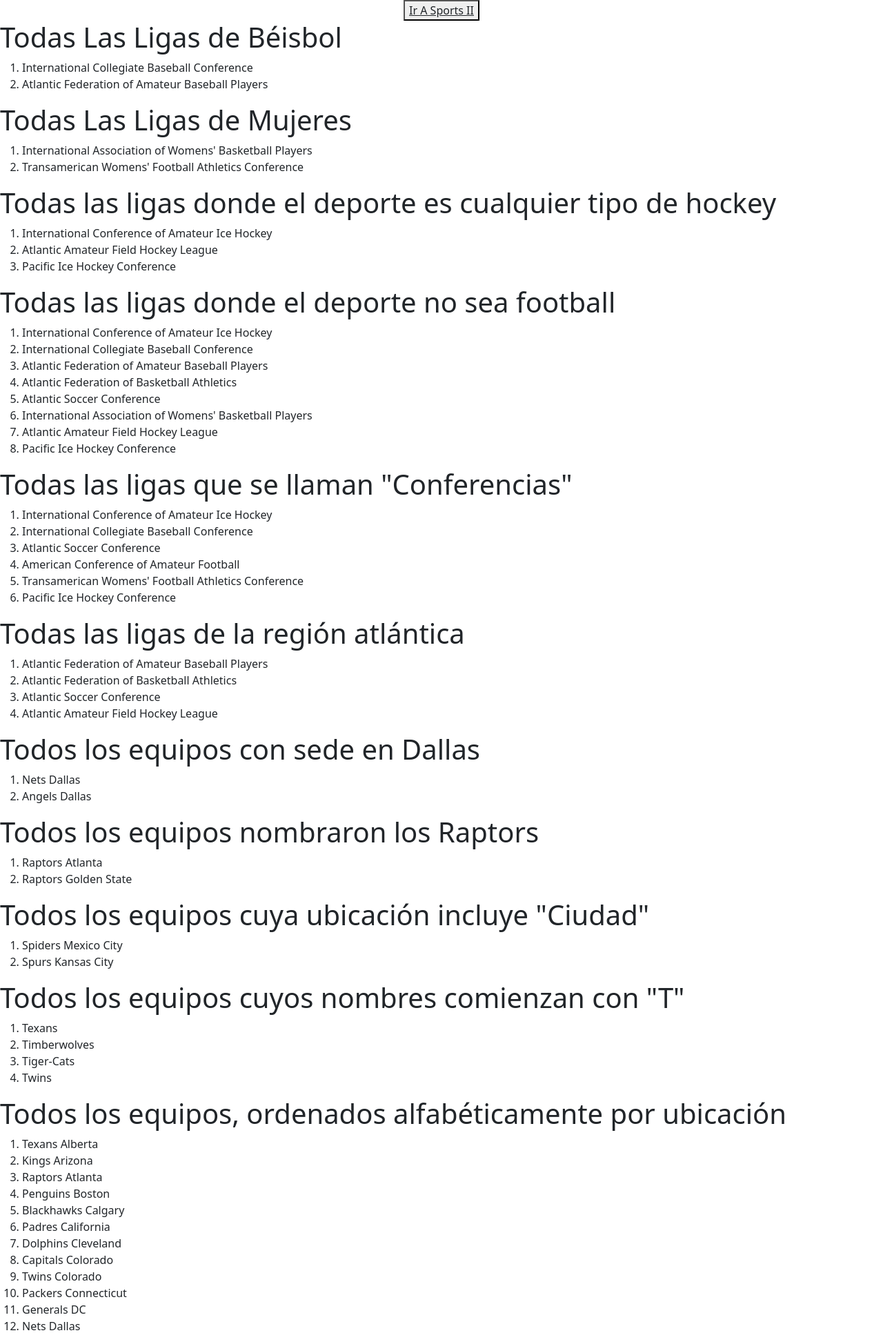
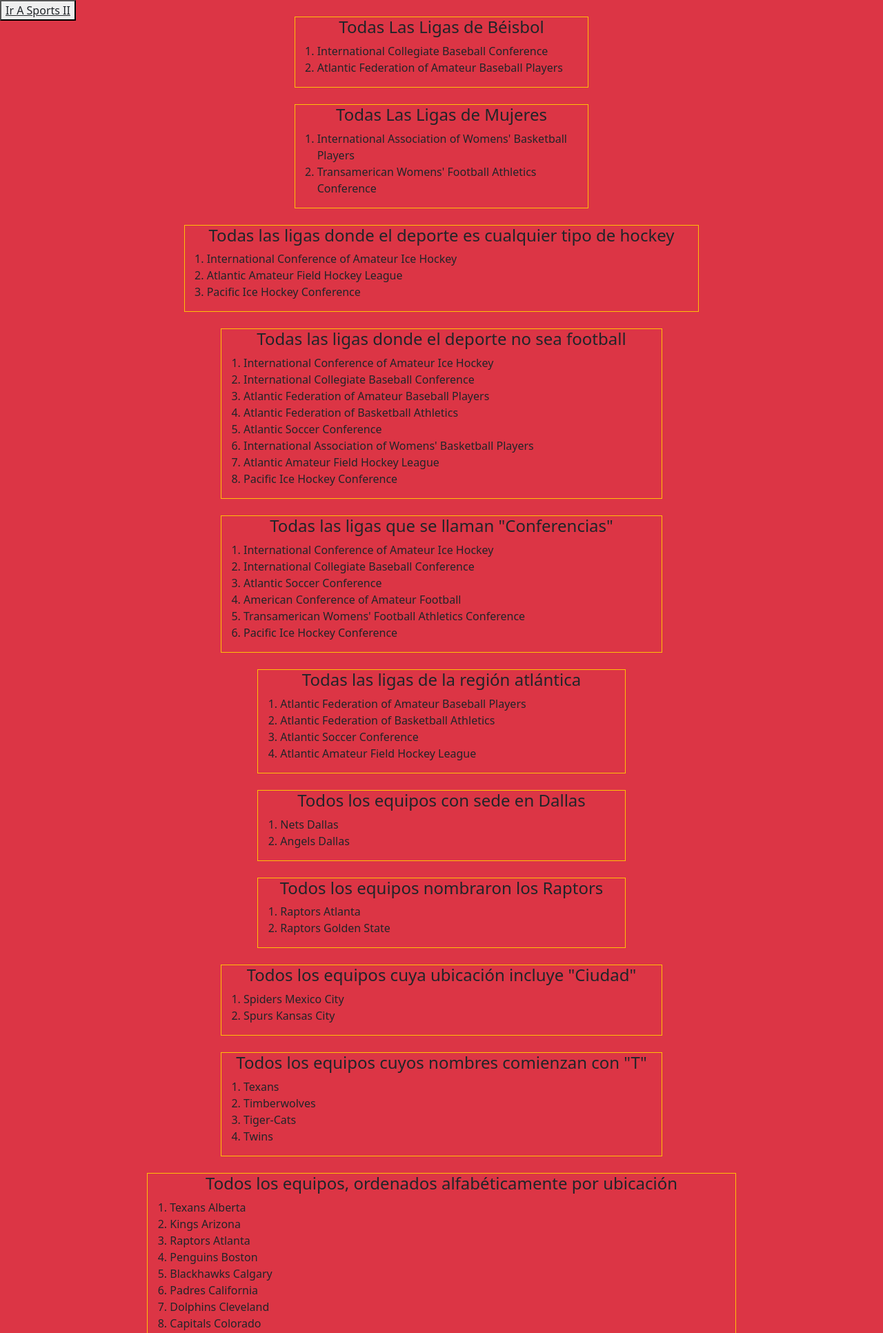
Before and after one commit to SebaChuaqui/django-orm-sport, a Django app: page / in a window 1280 px wide. Shown: the top 1932 px of the page at 69% size. Run offline with Django 3.2, Linux system fonts and the light colour scheme; data comes from the database, SQL or seed files in the repository.

Commit message:
Django-orm-Sport II Final

```diff
--- a/leagues/templates/leagues/index.html
+++ b/leagues/templates/leagues/index.html
@@ -4,13 +4,15 @@
 		<title>Sports Leagues</title>
 		<link href="https://cdn.jsdelivr.net/npm/bootstrap@5.1.0/dist/css/bootstrap.min.css" rel="stylesheet" integrity="sha384-KyZXEAg3QhqLMpG8r+8fhAXLRk2vvoC2f3B09zVXn8CA5QIVfZOJ3BCsw2P0p/We" crossorigin="anonymous">
 	</head>
-	<body>
-		<div id="homebtn" class="d-flex justify-content-center" >
-			<button id="ir_pagina_2">
-				<a class="text-dark" href="/index2">Ir A Sports II</a>
+	<body class="bg-danger mt-4">
+		<div id="homebtn" class="d-flex fixed-top" >
+			<button>
+				<a class="text-dark bg-gradient-light" href="/index2">Ir A Sports II</a>
 			</button>
 		</div>
-		<h1>Todas Las Ligas de Béisbol</h1>
+		<div class="d-flex justify-content-center" >
+			<div class="border border-warning col-xs-12 col-md-4">
+			<h4 class="text-center">Todas Las Ligas de Béisbol</h4>
 			<ol>
 				{% for league in consulta1 %}
 					<li>{{league.name}}</li>
@@ -18,8 +20,12 @@
 					<p>No leagues found.  Try <code>python manage.py loaddata data.json</code>, or, if that doesn't work, going <a href="{% url 'make_data' %}">here</a> (but be prepared to wait).</p>
 				{% endfor %}
 			</ol>
-
-		<h1>Todas Las Ligas de Mujeres</h1>
+			</div>
+		</div>
+		<br>
+		<div class="d-flex justify-content-center" >
+			<div class="border border-warning col-xs-12 col-md-4">
+			<h4 class="text-center">Todas Las Ligas de Mujeres</h4>
 			<ol>
 				{% for league in consulta2 %}
 					<li>{{league.name}}</li>
@@ -27,8 +33,12 @@
 					<p>No leagues found.  Try <code>python manage.py loaddata data.json</code>, or, if that doesn't work, going <a href="{% url 'make_data' %}">here</a> (but be prepared to wait).</p>
 				{% endfor %}
 			</ol>
-
-		<h1>Todas las ligas donde el deporte es cualquier tipo de hockey</h1>
+			</div>
+		</div>
+		<br>
+		<div class="d-flex justify-content-center" >
+			<div class="border border-warning col-xs-12 col-md-7">
+			<h4 class="text-center">Todas las ligas donde el deporte es cualquier tipo de hockey</h4>
 			<ol>
 				{% for league in consulta3 %}
 					<li>{{league.name}}</li>
@@ -36,8 +46,12 @@
 					<p>No leagues found.  Try <code>python manage.py loaddata data.json</code>, or, if that doesn't work, going <a href="{% url 'make_data' %}">here</a> (but be prepared to wait).</p>
 				{% endfor %}
 			</ol>
-
-		<h1>Todas las ligas donde el deporte no sea football</h1>
+			</div>
+		</div>
+		<br>
+		<div class="d-flex justify-content-center" >
+			<div class="border border-warning col-xs-12 col-md-6">
+			<h4 class="text-center">Todas las ligas donde el deporte no sea football</h4>
 			<ol>
 				{% for league in consulta4 %}
 					<li>{{league.name}}</li>
@@ -45,8 +59,12 @@
 					<p>No leagues found.  Try <code>python manage.py loaddata data.json</code>, or, if that doesn't work, going <a href="{% url 'make_data' %}">here</a> (but be prepared to wait).</p>
 				{% endfor %}
 			</ol>
-
-		<h1>Todas las ligas que se llaman "Conferencias"</h1>
+			</div>
+		</div>
+		<br>
+		<div class="d-flex justify-content-center" >
+			<div class="border border-warning col-xs-12 col-md-6">
+			<h4 class="text-center">Todas las ligas que se llaman "Conferencias"</h4>
 			<ol>
 				{% for league in consulta5 %}
 					<li>{{league.name}}</li>
@@ -54,8 +72,12 @@
 					<p>No leagues found.  Try <code>python manage.py loaddata data.json</code>, or, if that doesn't work, going <a href="{% url 'make_data' %}">here</a> (but be prepared to wait).</p>
 				{% endfor %}
 			</ol>
-
-		<h1>Todas las ligas de la región atlántica</h1>
+			</div>
+		</div>
+		<br>
+		<div class="d-flex justify-content-center" >
+			<div class="border border-warning col-xs-12 col-md-5">
+			<h4 class="text-center">Todas las ligas de la región atlántica</h4>
 			<ol>
 				{% for league in consulta6 %}
 					<li>{{league.name}}</li>
@@ -63,8 +85,12 @@
 					<p>No leagues found.  Try <code>python manage.py loaddata data.json</code>, or, if that doesn't work, going <a href="{% url 'make_data' %}">here</a> (but be prepared to wait).</p>
 				{% endfor %}
 			</ol>
-
-		<h1>Todos los equipos con sede en Dallas</h1>
+			</div>
+		</div>
+		<br>
+		<div class="d-flex justify-content-center" >
+			<div class="border border-warning col-xs-12 col-md-5">
+			<h4 class="text-center">Todos los equipos con sede en Dallas</h4>
 			<ol>
 				{% for Team in consulta7 %}
 					<li>{{ Team.team_name }} {{Team.location}}</li>
@@ -72,8 +98,12 @@
 					<p>No leagues found.  Try <code>python manage.py loaddata data.json</code>, or, if that doesn't work, going <a href="{% url 'make_data' %}">here</a> (but be prepared to wait).</p>
 				{% endfor %}
 			</ol>
-
-		<h1>Todos los equipos nombraron los Raptors</h1>
+			</div>
+		</div>
+		<br>
+		<div class="d-flex justify-content-center" >
+			<div class="border border-warning col-xs-12 col-md-5">
+			<h4 class="text-center">Todos los equipos nombraron los Raptors</h4>
 			<ol>
 				{% for Team in consulta8 %}
 					<li>{{Team.team_name}} {{Team.location}} </li>
@@ -81,8 +111,12 @@
 					<p>No leagues found.  Try <code>python manage.py loaddata data.json</code>, or, if that doesn't work, going <a href="{% url 'make_data' %}">here</a> (but be prepared to wait).</p>
 				{% endfor %}
 			</ol>
-
-		<h1>Todos los equipos cuya ubicación incluye "Ciudad"</h1>
+			</div>
+		</div>
+		<br>
+		<div class="d-flex justify-content-center" >
+			<div class="border border-warning col-xs-12 col-md-6">
+			<h4 class="text-center">Todos los equipos cuya ubicación incluye "Ciudad"</h4>
 			<ol>
 				{% for Team in consulta9 %}
 					<li>{{ Team.team_name }} {{Team.location}}</li>
@@ -90,8 +124,12 @@
 					<p>No leagues found.  Try <code>python manage.py loaddata data.json</code>, or, if that doesn't work, going <a href="{% url 'make_data' %}">here</a> (but be prepared to wait).</p>
 				{% endfor %}
 			</ol>
-
-		<h1>Todos los equipos cuyos nombres comienzan con "T"</h1>
+			</div>
+		</div>
+		<br>
+		<div class="d-flex justify-content-center" >
+			<div class="border border-warning col-xs-12 col-md-6">
+			<h4 class="text-center">Todos los equipos cuyos nombres comienzan con "T"</h4>
 			<ol>
 				{% for Team in consulta10 %}
 					<li>{{Team.team_name}}</li>
@@ -99,8 +137,12 @@
 					<p>No leagues found.  Try <code>python manage.py loaddata data.json</code>, or, if that doesn't work, going <a href="{% url 'make_data' %}">here</a> (but be prepared to wait).</p>
 				{% endfor %}
 			</ol>
-
-		<h1>Todos los equipos, ordenados alfabéticamente por ubicación</h1>
+			</div>
+		</div>
+		<br>
+		<div class="d-flex justify-content-center" >
+			<div class="border border-warning col-xs-12 col-md-8">
+			<h4 class="text-center">Todos los equipos, ordenados alfabéticamente por ubicación</h4>
 			<ol>
 				{% for Team in consulta11 %}
 					<li>{{Team.team_name}} {{Team.location}}</li>
@@ -108,8 +150,12 @@
 					<p>No leagues found.  Try <code>python manage.py loaddata data.json</code>, or, if that doesn't work, going <a href="{% url 'make_data' %}">here</a> (but be prepared to wait).</p>
 				{% endfor %}
 			</ol>
-
-		<h1>Todos los equipos, ordenados por nombre de equipo en orden alfabético inverso</h1>
+			</div>
+		</div>
+		<br>
+		<div class="d-flex justify-content-center" >
+			<div class="border border-warning col-xs-12 col-md-9">
+			<h4 class="text-center">Todos los equipos, ordenados por nombre de equipo en orden alfabético inverso</h4>
 			<ol>
 				{% for Team in consulta12 %}
 					<li>{{Team.team_name}} {{Team.location}}</li>
@@ -117,8 +163,12 @@
 					<p>No leagues found.  Try <code>python manage.py loaddata data.json</code>, or, if that doesn't work, going <a href="{% url 'make_data' %}">here</a> (but be prepared to wait).</p>
 				{% endfor %}
 			</ol>
-
-		<h1>Cada jugador con apellido "Cooper"</h1>
+			</div>
+		</div>
+		<br>
+		<div class="d-flex justify-content-center" >
+			<div class="border border-warning col-xs-12 col-md-5">
+			<h4 class="text-center">Cada jugador con apellido "Cooper"</h4>
 			<ol>
 				{% for player in consulta13 %}
 					<li>{{player.first_name}} {{ player.last_name}}</li>
@@ -126,8 +176,12 @@
 					<p>No leagues found.  Try <code>python manage.py loaddata data.json</code>, or, if that doesn't work, going <a href="{% url 'make_data' %}">here</a> (but be prepared to wait).</p>
 				{% endfor %}
 			</ol>
-
-		<h1>Cada jugador con nombre "Joshua"</h1>
+			</div>
+		</div>
+		<br>
+		<div class="d-flex justify-content-center" >
+			<div class="border border-warning col-xs-12 col-md-5">
+			<h4 class="text-center">Cada jugador con nombre "Joshua"</h4>
 			<ol>
 				{% for player in consulta14 %}
 					<li>{{player.first_name}} {{ player.last_name}}</li>
@@ -135,8 +189,12 @@
 					<p>No leagues found.  Try <code>python manage.py loaddata data.json</code>, or, if that doesn't work, going <a href="{% url 'make_data' %}">here</a> (but be prepared to wait).</p>
 				{% endfor %}
 			</ol>
-
-		<h1>Todos los jugadores con el apellido "Cooper" excepto aquellos con "Joshua" como primer nombre</h1>
+			</div>
+		</div>
+		<br>
+		<div class="d-flex justify-content-center" >
+			<div class="border border-warning col-xs-12 col-md-11">
+			<h4 class="text-center">Todos los jugadores con el apellido "Cooper" excepto aquellos con "Joshua" como primer nombre</h4>
 			<ol>
 				{% for player in consulta15 %}
 					<li>{{player.first_name}} {{ player.last_name}}</li>
@@ -144,8 +202,12 @@
 					<p>No leagues found.  Try <code>python manage.py loaddata data.json</code>, or, if that doesn't work, going <a href="{% url 'make_data' %}">here</a> (but be prepared to wait).</p>
 				{% endfor %}
 			</ol>
-
-		<h1>Todos los jugadores con nombre "Alexander" O nombre "Wyatt"</h1>
+			</div>
+		</div>
+		<br>
+		<div class="d-flex justify-content-center" >
+			<div class="border border-warning col-xs-12 col-md-8">
+			<h4 class="text-center">Todos los jugadores con nombre "Alexander" o nombre "Wyatt"</h4>
 			<ol>
 				{% for player in consulta16 %}
 					<li>{{player.first_name}} {{ player.last_name}}</li>
@@ -153,6 +215,9 @@
 					<p>No leagues found.  Try <code>python manage.py loaddata data.json</code>, or, if that doesn't work, going <a href="{% url 'make_data' %}">here</a> (but be prepared to wait).</p>
 				{% endfor %}
 			</ol>
+			</div>
+		</div>
+		<br>
 
 <!-- 		<h1>Leagues</h1>
 		<ol>
```
Also changed, not shown: leagues/templates/leagues/index2.html (+64 -27 lines). Lines whose indentation alone changed are shown as unchanged.
